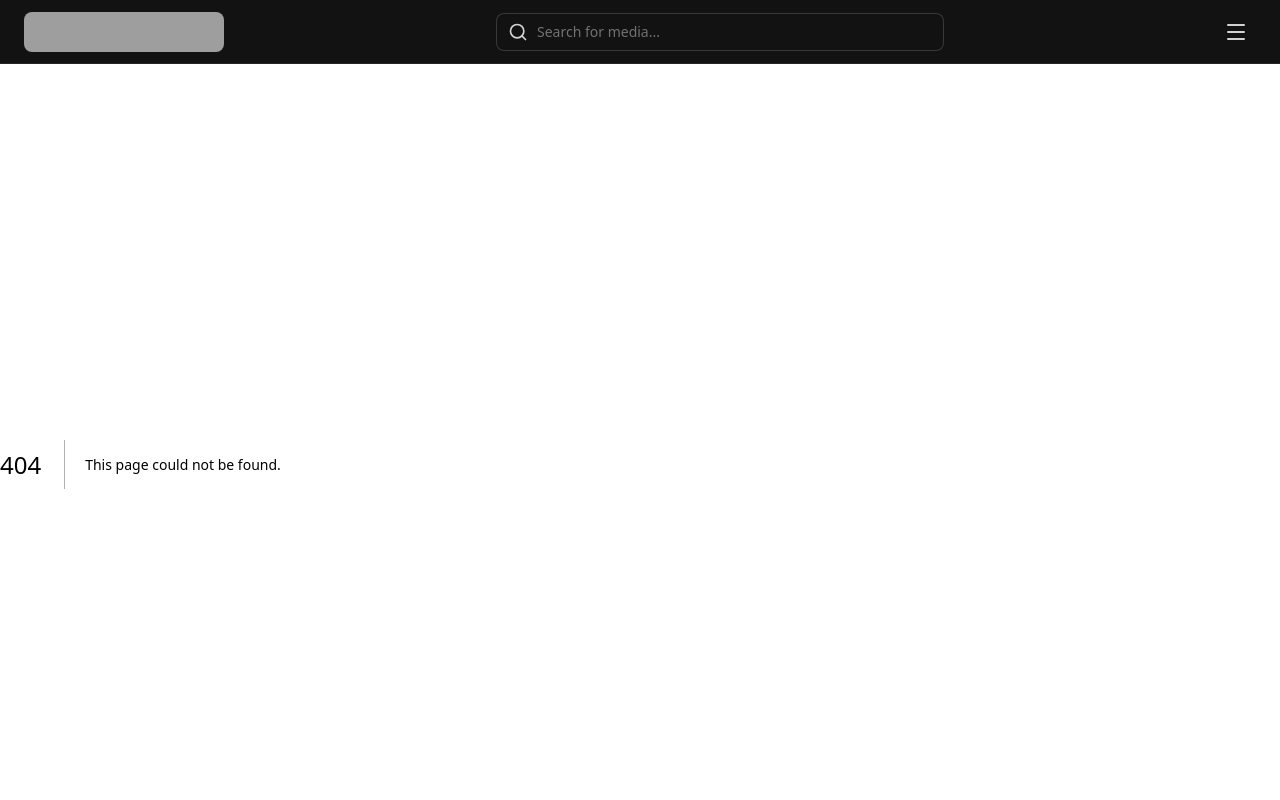
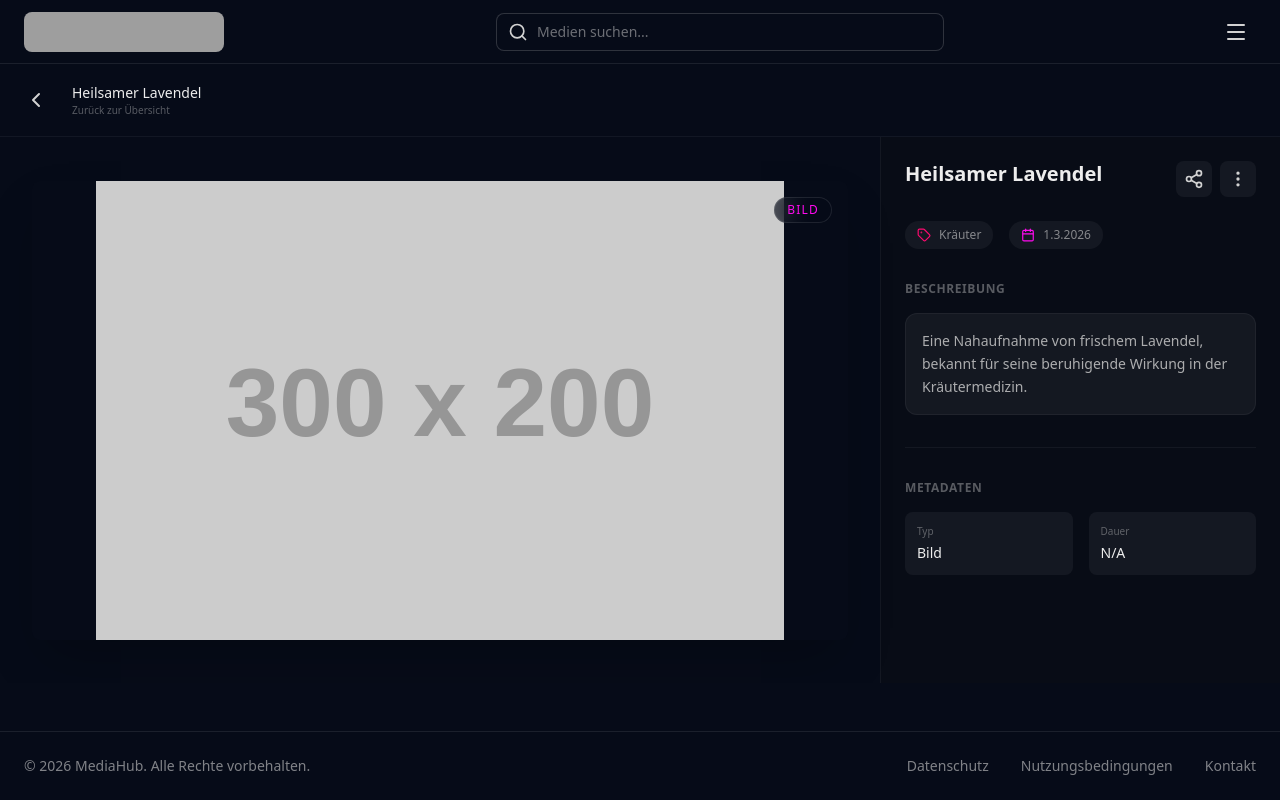
Before and after one commit to HardBoss07/m106-media-project, a Next.js app in the folder frontend/: page /media/1 in a window 1280 px wide. Before the commit this address had no page. Shown: the top 800 px of the page. Built offline with nearby package versions, Linux system fonts and the light colour scheme; grey boxes are pictures that could not be loaded.

Commit message:
created new media/{id} page, updated entire website to fit more closely to the backend

```diff
--- a/frontend/app/globals.css
+++ b/frontend/app/globals.css
@@ -19,7 +19,7 @@
 @layer components {
   /* Layout Classes */
   .layout-nav {
-    @apply sticky top-0 z-50 flex items-center justify-between w-full h-16 px-6 border-b bg-primary-black border-primary-text/10;
+    @apply sticky top-0 z-50 flex items-center justify-between w-full h-16 px-6 border-b bg-background border-primary-text/10;
   }
 
   .layout-sidebar {
@@ -31,21 +31,21 @@
   }
 
   .layout-main-content {
-    @apply flex-1 min-w-0 p-6 overflow-y-auto bg-primary-black/20;
+    @apply flex-1 min-w-0 p-6 overflow-y-auto bg-background/20;
   }
 
   .layout-footer {
-    @apply w-full py-6 mt-12 border-t border-primary-text/10 bg-primary-black;
+    @apply w-full py-6 mt-12 border-t border-primary-text/10 bg-background;
   }
 
   /* Search Bar */
   .search-input {
-    @apply block w-full p-2 pl-10 text-sm border rounded-lg bg-primary-black border-primary-text/20 text-primary-text focus:ring-primary-accent focus:border-primary-accent;
+    @apply block w-full p-2 pl-10 text-sm border rounded-lg bg-background border-primary-text/20 text-primary-text focus:ring-primary-accent focus:border-primary-accent;
   }
 
   /* Media Card */
   .media-card {
-    @apply relative bg-gray-900 rounded-xl overflow-hidden border border-primary-text/5 transition-all duration-300;
+    @apply relative bg-gray-900 rounded-xl overflow-hidden border border-primary-text/5 transition-all duration-300 flex flex-col;
   }
 
   .media-card:hover {
@@ -53,7 +53,7 @@
   }
 
   .media-card-image-container {
-    @apply aspect-video relative overflow-hidden;
+    @apply aspect-video relative overflow-hidden shrink-0;
   }
 
   .media-card-image {
@@ -65,7 +65,7 @@
   }
 
   .media-card-overlay {
-    @apply absolute inset-0 bg-black/40 opacity-0 transition-opacity flex items-center justify-center;
+    @apply absolute inset-0 bg-background/40 opacity-0 transition-opacity flex items-center justify-center;
   }
 
   .media-card:hover .media-card-overlay {
@@ -77,7 +77,7 @@
   }
 
   .media-card-badge {
-    @apply absolute bottom-2 right-2 px-2 py-1 text-[10px] font-bold bg-black/80 text-white rounded;
+    @apply absolute bottom-2 right-2 px-2 py-1 text-[10px] font-bold bg-background/80 text-white rounded;
   }
 
   /* UI Elements */
--- a/frontend/app/layout.tsx
+++ b/frontend/app/layout.tsx
@@ -11,8 +11,8 @@ const lato = Lato({
 });
 
 export const metadata: Metadata = {
-  title: "MYLIGHTS - Professional Media Portal",
-  description: "Browse images, video, and audio effortlessly.",
+  title: "MediaHub - Professionelles Medienportal",
+  description: "Bilder, Videos und Audioaufnahmen mühelos durchsuchen.",
 };
 
 export default function RootLayout({
@@ -21,7 +21,7 @@ export default function RootLayout({
   children: React.ReactNode;
 }>) {
   return (
-    <html lang="en">
+    <html lang="de">
       <body
         className={`${lato.variable} font-sans antialiased bg-background text-primary-text min-h-screen flex flex-col`}
       >
--- /dev/null
+++ b/frontend/app/media/[id]/page.tsx
@@ -0,0 +1,123 @@
+import { MOCK_MEDIA } from '@/constants/mockData';
+import { notFound } from 'next/navigation';
+import Link from 'next/link';
+import { ChevronLeft, Calendar, Tag, Share2, MoreVertical } from 'lucide-react';
+import MediaPlayerControls from '@/components/UI/MediaPlayerControls';
+
+export default async function MediaPage({ params }: { params: { id: string } }) {
+  const { id } = await params;
+  const media = MOCK_MEDIA.find((item) => item.id === id);
+
+  if (!media) {
+    notFound();
+  }
+
+  const typeLabels: Record<string, string> = {
+    image: 'Bild',
+    video: 'Video',
+    audio: 'Audio'
+  };
+
+  return (
+    <div className="flex-1 flex flex-col bg-background min-h-0">
+      {/* Kopfzeile / Zurück-Button */}
+      <div className="p-4 border-b border-white/5 flex items-center gap-4 bg-background">
+        <Link
+          href="/"
+          className="p-2 rounded-full hover:bg-white/5 transition-colors text-primary-text"
+        >
+          <ChevronLeft className="w-6 h-6" />
+        </Link>
+        <div>
+          <h1 className="text-sm font-medium text-primary-white truncate max-w-md">
+            {media.title}
+          </h1>
+          <p className="text-[10px] text-primary-text/40">Zurück zur Übersicht</p>
+        </div>
+      </div>
+
+      {/* Hauptbereich */}
+      <div className="flex-1 flex flex-col xl:flex-row overflow-hidden">
+        {/* Player-Bereich */}
+        <div className="flex-1 flex flex-col bg-background relative">
+          <div className="flex-1 flex items-center justify-center p-4 lg:p-8">
+            <div className="w-full max-w-5xl aspect-video bg-background rounded-lg overflow-hidden shadow-2xl relative group">
+              <img
+                src={media.thumbnailUrl}
+                className="w-full h-full object-contain"
+                alt={media.title}
+              />
+
+              {/* Typ-Anzeige */}
+              <div className="absolute top-4 right-4 px-3 py-1 rounded-full bg-background/60 backdrop-blur-md border border-white/10 text-xs font-medium text-primary-accent uppercase tracking-widest">
+                {typeLabels[media.type] || media.type}
+              </div>
+            </div>
+          </div>
+
+          {/* Steuerung - Nur für Video/Audio */}
+          {media.type !== 'image' && (
+            <MediaPlayerControls type={media.type} duration={media.duration} />
+          )}
+        </div>
+
+        {/* Info-Seitenleiste */}
+        <div className="w-full xl:w-[400px] border-l border-white/5 bg-primary-black/20 p-6 overflow-y-auto">
+          <div className="flex justify-between items-start mb-6">
+            <h2 className="text-xl font-bold text-primary-white leading-tight">
+              {media.title}
+            </h2>
+            <div className="flex gap-2">
+              <button className="p-2 rounded-lg bg-white/5 hover:bg-white/10 transition-colors">
+                <Share2 className="w-5 h-5 text-primary-text" />
+              </button>
+              <button className="p-2 rounded-lg bg-white/5 hover:bg-white/10 transition-colors">
+                <MoreVertical className="w-5 h-5 text-primary-text" />
+              </button>
+            </div>
+          </div>
+
+          <div className="flex flex-wrap gap-4 mb-8">
+            <div className="flex items-center gap-2 text-xs text-primary-text/60 bg-white/5 px-3 py-1.5 rounded-full">
+              <Tag className="w-3.5 h-3.5 text-primary-brand" />
+              {media.category}
+            </div>
+            {media.uploadDate && (
+              <div className="flex items-center gap-2 text-xs text-primary-text/60 bg-white/5 px-3 py-1.5 rounded-full">
+                <Calendar className="w-3.5 h-3.5 text-primary-accent" />
+                {new Date(media.uploadDate).toLocaleDateString('de-DE')}
+              </div>
+            )}
+          </div>
+
+          <div className="space-y-4">
+            <h3 className="text-xs font-semibold uppercase tracking-wider text-primary-text/40">
+              Beschreibung
+            </h3>
+            <p className="text-sm text-primary-text/80 leading-relaxed bg-white/5 p-4 rounded-xl border border-white/5">
+              {media.description || "Keine Beschreibung verfügbar."}
+            </p>
+          </div>
+
+          <div className="mt-8 pt-8 border-t border-white/5">
+            <h3 className="text-xs font-semibold uppercase tracking-wider text-primary-text/40 mb-4">
+              Metadaten
+            </h3>
+            <div className="grid grid-cols-2 gap-4">
+              <div className="p-3 rounded-lg bg-white/5">
+                <div className="text-[10px] text-primary-text/40 mb-1">Typ</div>
+                <div className="text-sm text-primary-white font-medium capitalize">
+                  {typeLabels[media.type] || media.type}
+                </div>
+              </div>
+              <div className="p-3 rounded-lg bg-white/5">
+                <div className="text-[10px] text-primary-text/40 mb-1">Dauer</div>
+                <div className="text-sm text-primary-white font-medium">{media.duration || "N/A"}</div>
+              </div>
+            </div>
+          </div>
+        </div>
+      </div>
+    </div>
+  );
+}
--- a/frontend/app/page.tsx
+++ b/frontend/app/page.tsx
@@ -5,15 +5,15 @@ import { MOCK_MEDIA } from '@/constants/mockData';
 export default function Home() {
   return (
     <div className="flex flex-1 w-full max-w-[1920px] mx-auto overflow-hidden">
-      {/* Left Sidebar (Filter) */}
+      {/* Linke Seitenleiste (Filter) */}
       <Sidebar />
 
-      {/* Center Gallery (Main Grid) */}
+      {/* Galerie (Hauptbereich) */}
       <section className="layout-main-content">
         <div className="mb-6 flex items-center justify-between">
-          <h1 className="text-2xl font-bold text-primary-white">Discover Media</h1>
+          <h1 className="text-2xl font-bold text-primary-white">Medien entdecken</h1>
           <div className="text-xs text-primary-text/40">
-            {MOCK_MEDIA.length} items found
+            {MOCK_MEDIA.length} Einträge gefunden
           </div>
         </div>
 
@@ -24,12 +24,12 @@ export default function Home() {
         </div>
       </section>
 
-      {/* Right Sidebar (Section) */}
+      {/* Rechte Seitenleiste (Informationen) */}
       <aside className="layout-sidebar-right">
         <div className="placeholder-box">
-          <h2 className="text-lg font-semibold text-primary-white mb-2">Information/Actions</h2>
+          <h2 className="text-lg font-semibold text-primary-white mb-2">Informationen/Aktionen</h2>
           <p className="text-sm text-primary-text/60 leading-relaxed">
-            Select an item from the gallery to view more detailed metadata and available actions.
+            Wähle ein Element aus der Galerie aus, um detaillierte Metadaten und verfügbare Aktionen anzuzeigen.
           </p>
           <div className="mt-6 w-full space-y-3">
             <div className="h-10 w-full bg-primary-brand/20 border border-primary-brand/30 rounded-lg animate-pulse" />
--- a/frontend/components/UI/MediaCard.tsx
+++ b/frontend/components/UI/MediaCard.tsx
@@ -1,5 +1,6 @@
-import { Play, Music, Image as ImageIcon } from 'lucide-react';
+import { Play, Music, Image as ImageIcon, Calendar } from 'lucide-react';
 import { MediaItem } from '../../types/media';
+import Link from 'next/link';
 
 interface MediaCardProps {
   media: MediaItem;
@@ -9,7 +10,7 @@ const MediaCard = ({ media }: MediaCardProps) => {
   const Icon = media.type === 'video' ? Play : media.type === 'audio' ? Music : ImageIcon;
 
   return (
-    <div className="media-card">
+    <Link href={`/media/${media.id}`} className="media-card cursor-pointer block">
       <div className="media-card-image-container">
         <img
           src={media.thumbnailUrl}
@@ -29,14 +30,34 @@ const MediaCard = ({ media }: MediaCardProps) => {
       </div>
 
       <div className="p-4">
-        <h3 className="text-primary-white font-medium truncate mb-1">
-          {media.title}
-        </h3>
-        <p className="text-xs text-primary-text/60">
-          {media.category}
-        </p>
+        <div className="flex justify-between items-start mb-1">
+          <h3 className="text-primary-white font-medium truncate flex-1">
+            {media.title}
+          </h3>
+          <span className="text-[10px] px-1.5 py-0.5 rounded bg-primary-accent/10 text-primary-accent border border-primary-accent/20">
+            {media.type}
+          </span>
+        </div>
+
+        {media.description && (
+          <p className="text-xs text-primary-text/60 line-clamp-2 mb-2 leading-relaxed">
+            {media.description}
+          </p>
+        )}
+
+        <div className="flex items-center justify-between mt-auto pt-2 border-t border-primary-text/5">
+          <span className="text-[10px] text-primary-brand font-semibold tracking-wide uppercase">
+            {media.category}
+          </span>
+          {media.uploadDate && (
+            <div className="flex items-center gap-1 text-[10px] text-primary-text/40">
+              <Calendar className="w-3 h-3" />
+              {new Date(media.uploadDate).toLocaleDateString()}
+            </div>
+          )}
+        </div>
       </div>
-    </div>
+    </Link>
   );
 };
 
--- /dev/null
+++ b/frontend/components/UI/MediaPlayerControls.tsx
@@ -0,0 +1,53 @@
+import { Play, Pause, SkipBack, SkipForward, Volume2, Maximize, Share2, MoreVertical, Calendar, Tag, ChevronLeft } from 'lucide-react';
+
+interface MediaPlayerControlsProps {
+  type: 'image' | 'video' | 'audio';
+  duration?: string;
+}
+
+const MediaPlayerControls = ({ type, duration }: MediaPlayerControlsProps) => {
+  return (
+    <div className="w-full bg-gray-950/80 backdrop-blur-md border-t border-white/10 p-4 select-none">
+      {/* Progress Bar (Mock) */}
+      <div className="relative w-full h-1 bg-white/20 rounded-full mb-4 group cursor-pointer">
+        <div className="absolute top-0 left-0 h-full w-1/3 bg-primary-accent rounded-full" />
+        <div className="absolute top-1/2 -translate-y-1/2 left-1/3 w-3 h-3 bg-primary-accent rounded-full scale-0 group-hover:scale-100 transition-transform" />
+      </div>
+
+      <div className="flex items-center justify-between">
+        <div className="flex items-center gap-6">
+          <div className="flex items-center gap-4">
+            <button className="text-white hover:text-primary-accent transition-colors">
+              <SkipBack className="w-5 h-5 fill-current" />
+            </button>
+            <button className="w-10 h-10 rounded-full bg-white text-black flex items-center justify-center hover:bg-primary-accent hover:text-white transition-all">
+              <Play className="w-5 h-5 fill-current ml-1" />
+            </button>
+            <button className="text-white hover:text-primary-accent transition-colors">
+              <SkipForward className="w-5 h-5 fill-current" />
+            </button>
+          </div>
+
+          <div className="flex items-center gap-3">
+            <Volume2 className="w-5 h-5 text-white/70" />
+            <div className="w-20 h-1 bg-white/20 rounded-full overflow-hidden">
+              <div className="h-full w-2/3 bg-white" />
+            </div>
+          </div>
+
+          <div className="text-xs font-mono text-white/70">
+            0:45 / {duration || '0:00'}
+          </div>
+        </div>
+
+        <div className="flex items-center gap-4">
+          <button className="text-white/70 hover:text-white transition-colors">
+            <Maximize className="w-5 h-5" />
+          </button>
+        </div>
+      </div>
+    </div>
+  );
+};
+
+export default MediaPlayerControls;
--- a/frontend/components/UI/SearchBar.tsx
+++ b/frontend/components/UI/SearchBar.tsx
@@ -9,7 +9,7 @@ const SearchBar = () => {
       <input
         type="search"
         className="search-input"
-        placeholder="Search for media..."
+        placeholder="Medien suchen..."
         required
       />
     </div>
--- a/frontend/components/layout/Footer.tsx
+++ b/frontend/components/layout/Footer.tsx
@@ -3,12 +3,12 @@ const Footer = () => {
     <footer className="layout-footer">
       <div className="max-w-7xl mx-auto px-6 flex flex-col md:flex-row items-center justify-between gap-4">
         <div className="text-sm text-primary-text/60">
-          © 2026 MYLIGHTS - Matteo Bosshard. All rights reserved.
+          © 2026 MediaHub. Alle Rechte vorbehalten.
         </div>
         <div className="flex gap-8 text-sm text-primary-text/60">
-          <a href="#" className="hover:text-primary-accent transition-colors">Privacy Policy</a>
-          <a href="#" className="hover:text-primary-accent transition-colors">Terms of Service</a>
-          <a href="#" className="hover:text-primary-accent transition-colors">Contact</a>
+          <a href="#" className="hover:text-primary-accent transition-colors">Datenschutz</a>
+          <a href="#" className="hover:text-primary-accent transition-colors">Nutzungsbedingungen</a>
+          <a href="#" className="hover:text-primary-accent transition-colors">Kontakt</a>
         </div>
       </div>
     </footer>
--- a/frontend/constants/filters.ts
+++ b/frontend/constants/filters.ts
@@ -1,10 +1,10 @@
 export const FILTER_CATEGORIES = [
   {
-    title: 'Media Type',
+    title: 'Medientyp',
     options: ['Foto', 'Video', 'Audio'],
   },
   {
-    title: 'Category',
+    title: 'Kategorie',
     options: ['Heilkunde', 'Natur', 'Kräuter', 'Kopfschmerzen'],
   },
 ];
--- a/frontend/constants/mockData.ts
+++ b/frontend/constants/mockData.ts
@@ -3,48 +3,59 @@ import { MediaItem } from '../types/media';
 export const MOCK_MEDIA: MediaItem[] = [
   {
     id: '1',
-    title: 'Beautiful Sunset',
+    title: 'Heilsamer Lavendel',
+    description: 'Eine Nahaufnahme von frischem Lavendel, bekannt für seine beruhigende Wirkung in der Kräutermedizin.',
     type: 'image',
-    thumbnailUrl: 'https://via.placeholder.com/300x200?text=Sunset',
+    thumbnailUrl: 'https://via.placeholder.com/300x200?text=Lavendel',
     category: 'Kräuter',
+    uploadDate: '2026-03-01T10:00:00Z',
   },
   {
     id: '2',
-    title: 'City Life',
+    title: 'Naturgeräusche - Wald',
+    description: 'Eine entspannende Videoaufnahme aus dem Herzen eines unberührten Waldes.',
     type: 'video',
-    thumbnailUrl: 'https://via.placeholder.com/300x200?text=City+Video',
+    thumbnailUrl: 'https://via.placeholder.com/300x200?text=Wald+Video',
     duration: '0:45',
-    category: 'Heilkunde',
+    category: 'Natur',
+    uploadDate: '2026-02-28T14:30:00Z',
   },
   {
     id: '3',
-    title: 'Ambient Forest',
+    title: 'Heilkunde Einführung',
+    description: 'Ein Audio-Podcast über die Grundlagen der modernen Pflanzenheilkunde.',
     type: 'audio',
-    thumbnailUrl: 'https://via.placeholder.com/300x200?text=Forest+Audio',
+    thumbnailUrl: 'https://via.placeholder.com/300x200?text=Heilkunde+Audio',
     duration: '3:20',
-    category: 'Natur',
+    category: 'Heilkunde',
+    uploadDate: '2026-03-02T09:15:00Z',
   },
   {
     id: '4',
-    title: 'Abstract Shapes',
+    title: 'Pfefferminze gegen Kopfschmerz',
+    description: 'Wie man Pfefferminzöl effektiv zur Linderung von Kopfschmerzen einsetzt.',
     type: 'image',
-    thumbnailUrl: 'https://via.placeholder.com/300x200?text=Abstract',
-    category: 'Kräuter',
+    thumbnailUrl: 'https://via.placeholder.com/300x200?text=Pfefferminze',
+    category: 'Kopfschmerzen',
+    uploadDate: '2026-03-01T16:45:00Z',
   },
   {
     id: '5',
-    title: 'Crowd Noise',
-    type: 'audio',
-    thumbnailUrl: 'https://via.placeholder.com/300x200?text=Crowd+Audio',
-    duration: '1:15',
+    title: 'Alte Heilkräuter-Bücher',
+    description: 'Einblick in historische Dokumente über die Verwendung von Kräutern über die Jahrhunderte.',
+    type: 'image',
+    thumbnailUrl: 'https://via.placeholder.com/300x200?text=Alte+Bücher',
     category: 'Heilkunde',
+    uploadDate: '2026-02-25T11:20:00Z',
   },
   {
     id: '6',
-    title: 'Night Skyline',
-    type: 'video',
-    thumbnailUrl: 'https://via.placeholder.com/300x200?text=Night+Video',
+    title: 'Bachplätschern im Frühling',
+    description: 'Beruhigende Audioaufnahme eines plätschernden Bachs zur Entspannung.',
+    type: 'audio',
+    thumbnailUrl: 'https://via.placeholder.com/300x200?text=Bach+Audio',
     duration: '1:30',
-    category: 'Kopfschmerzen',
+    category: 'Natur',
+    uploadDate: '2026-03-02T08:00:00Z',
   },
 ];
--- a/frontend/types/media.ts
+++ b/frontend/types/media.ts
@@ -3,8 +3,10 @@ export type MediaType = 'image' | 'video' | 'audio';
 export interface MediaItem {
   id: string;
   title: string;
+  description?: string;
   type: MediaType;
   thumbnailUrl: string;
   duration?: string;
   category: string;
+  uploadDate?: string;
 }
```
